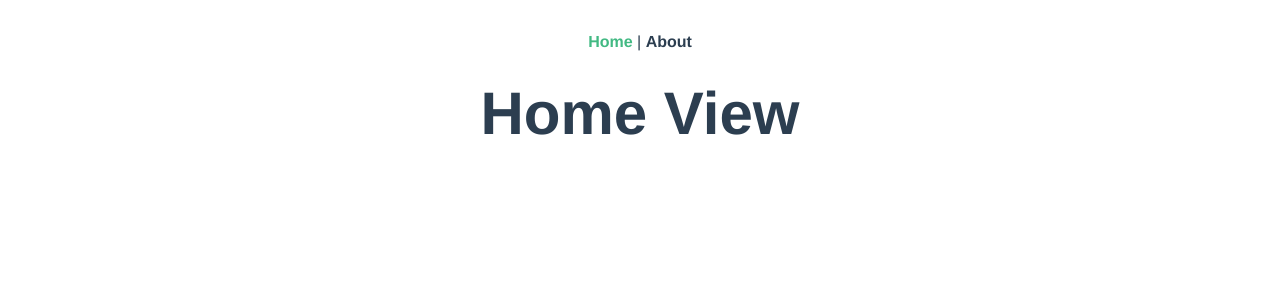
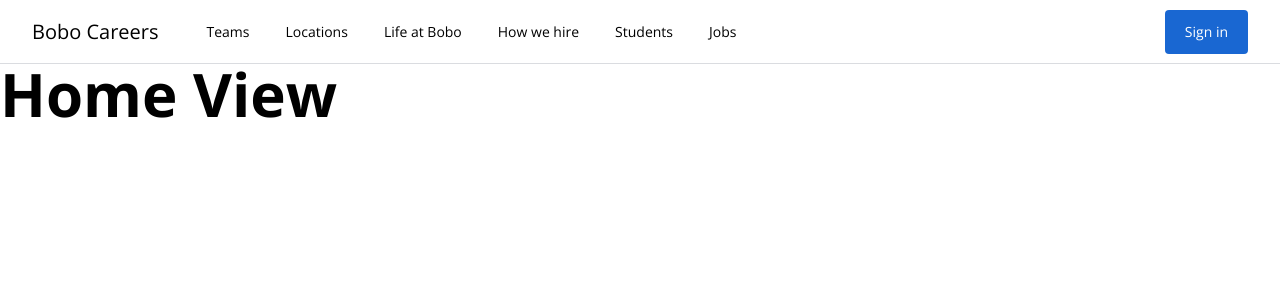
Before and after one commit to busmother/job-search, a Vue app: page / in a window 1280 px wide. Shown: the top 300 px of the page. Built offline with nearby package versions, Linux system fonts and the light colour scheme.

Commit message:
clean up comments

```diff
--- a/src/App.vue
+++ b/src/App.vue
@@ -1,30 +1,17 @@
 <template>
-  <nav>
-    <router-link to="/">Home</router-link> |
-    <router-link to="/about">About</router-link>
-  </nav>
-  <router-view/>
+  <div>
+    <main-nav />
+    <router-view />
+  </div>
 </template>
 
-<style>
-#app {
-  font-family: Avenir, Helvetica, Arial, sans-serif;
-  -webkit-font-smoothing: antialiased;
-  -moz-osx-font-smoothing: grayscale;
-  text-align: center;
-  color: #2c3e50;
+<script>
+import MainNav from "@/components/Navigation/MainNav"
+
+export default {
+  name: "App",
+  components: {
+    MainNav,
+  }
 }
-
-nav {
-  padding: 30px;
-}
-
-nav a {
-  font-weight: bold;
-  color: #2c3e50;
-}
-
-nav a.router-link-exact-active {
-  color: #42b983;
-}
-</style>
+</script>
```
